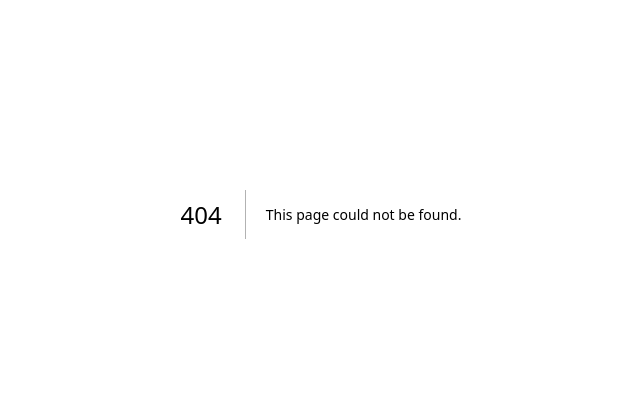
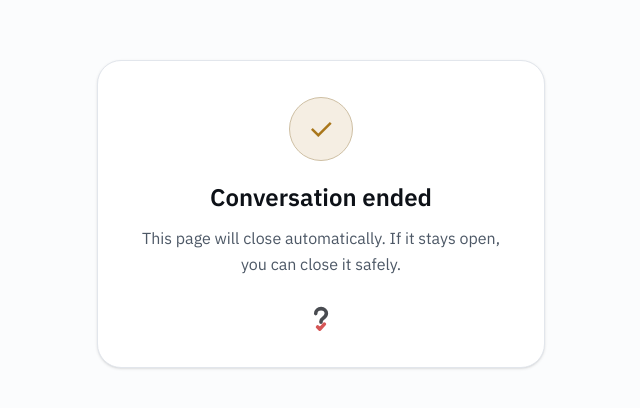
Before and after one commit to club-paradiso/asad, a Next.js app: page /counter/ended in a window 1280 px wide. Before the commit this address had no page. Shown: the part 186-594 px from the top of the page, without its empty margins (319-959 px from the left). Built offline with nearby package versions, Linux system fonts and the light colour scheme.

Commit message:
feat(counter): add ended route

```diff
--- /dev/null
+++ b/src/app/counter/ended/page.tsx
@@ -0,0 +1,10 @@
+import { CounterEndedScreen } from "@/features/counter/CounterEndedScreen";
+
+export default async function CounterEndedPage({
+  searchParams,
+}: {
+  searchParams: Promise<{ lang?: string }>;
+}) {
+  const params = await searchParams;
+  return <CounterEndedScreen lang={params.lang} />;
+}
```
